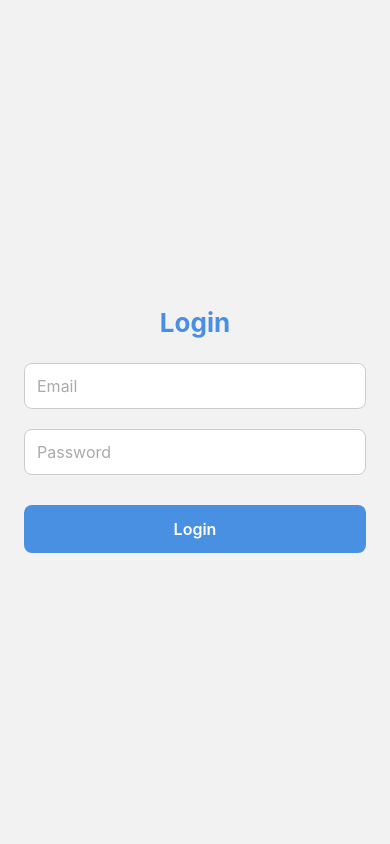
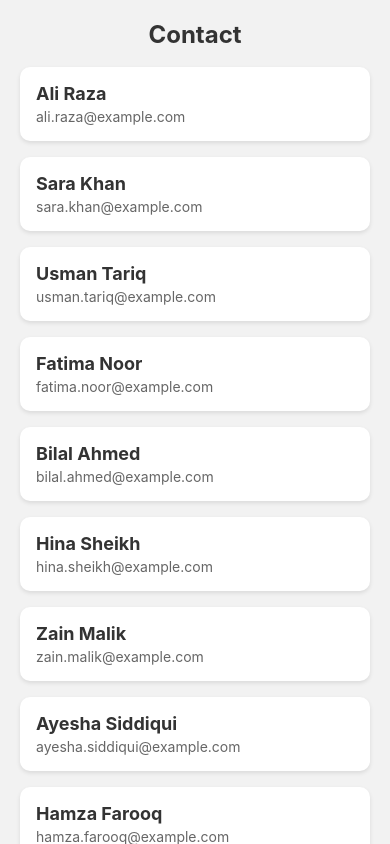
Before and after one commit to TayyabHussain03/react_native_cli_batch2, a React Native app: screen / in a window 390 px wide. Built offline with nearby package versions, Linux system fonts and the light colour scheme.

Commit message:
custom component using flatList

```diff
--- a/App.jsx
+++ b/App.jsx
@@ -9,6 +9,7 @@ import Styling from './src/components/Styling.jsx'
 import FlatListScreen from './src/components/FlatListScreen.jsx'
 import SectionListScreen from './src/components/SectionListScreen.jsx'
 import Login from './src/components/Login.jsx'
+import UserContact from './src/screens/ContactList/UserContact.jsx'
 
 const App = () => {
   return (
@@ -22,7 +23,8 @@ const App = () => {
       {/* <Styling/> */}
       {/* <FlatListScreen/> */}
       {/* <SectionListScreen/> */}
-      <Login />
+      {/* <Login /> */}
+      <UserContact />
     </View>
   )
 }
--- /dev/null
+++ b/src/components/UserList.jsx
@@ -0,0 +1,39 @@
+import React from 'react';
+import { View, Text } from 'react-native';
+import { StyleSheet } from 'react-native';
+
+const UserList = ({ name, email }) => {
+    return (
+        <View style={styles.card}>
+            <Text style={styles.name}>{name}</Text>
+            <Text style={styles.email}>{email}</Text>
+        </View>
+    );
+};
+
+export default UserList;
+
+const styles = StyleSheet.create({
+    card: {
+        backgroundColor: '#fff',
+        padding: 16,
+        marginVertical: 8,
+        marginHorizontal: 20,
+        borderRadius: 10,
+        shadowColor: '#000',
+        shadowOffset: { width: 0, height: 2 },
+        shadowOpacity: 0.1,
+        shadowRadius: 4,
+        elevation: 3,
+    },
+    name: {
+        fontSize: 18,
+        fontWeight: 'bold',
+        color: '#333',
+        marginBottom: 4,
+    },
+    email: {
+        fontSize: 14,
+        color: '#666',
+    },
+})
--- /dev/null
+++ b/src/screens/ContactList/UserContact.jsx
@@ -0,0 +1,24 @@
+import React from 'react';
+import { Text, FlatList } from 'react-native';
+import {users} from './users';
+import UserList from '../../components/UserList';
+import { styles } from './styles';
+
+const UserContact = () => {
+  const renderItem = ({ item }) => (
+    <UserList name={item.name} email={item.email} />
+  );
+
+  return (
+    <FlatList
+      data={users} // ✅ Array of items
+      renderItem={renderItem} // ✅ Function to render each item
+      keyExtractor={(item) => item.id.toString()} // ✅ Unique key
+      contentContainerStyle={styles.listContainer} // ✅ Main list styling
+      showsVerticalScrollIndicator={false} // ✅ Hide scrollbar
+      ListHeaderComponent={<Text style={styles.heading}>Contact</Text>} // ✅ Heading
+    />
+  );
+};
+
+export default UserContact;
--- /dev/null
+++ b/src/screens/ContactList/styles.js
@@ -0,0 +1,16 @@
+import { StyleSheet } from 'react-native';
+
+export const styles = StyleSheet.create({
+  listContainer: {
+    flexGrow: 1,          // ✅ FlatList ko expand karne ke liye
+    backgroundColor: '#f2f2f2',
+    paddingVertical: 20,  // ✅ Top & bottom spacing
+  },
+  heading: {
+    fontSize: 24,
+    fontWeight: 'bold',
+    color: '#333',
+    textAlign: 'center',
+    marginBottom: 10,     // ✅ Space after heading
+  }
+});
--- /dev/null
+++ b/src/screens/ContactList/users.js
@@ -0,0 +1,12 @@
+export const users = [
+    { id: '1', name: 'Ali Raza', email: 'ali.raza@example.com' },
+    { id: '2', name: 'Sara Khan', email: 'sara.khan@example.com' },
+    { id: '3', name: 'Usman Tariq', email: 'usman.tariq@example.com' },
+    { id: '4', name: 'Fatima Noor', email: 'fatima.noor@example.com' },
+    { id: '5', name: 'Bilal Ahmed', email: 'bilal.ahmed@example.com' },
+    { id: '6', name: 'Hina Sheikh', email: 'hina.sheikh@example.com' },
+    { id: '7', name: 'Zain Malik', email: 'zain.malik@example.com' },
+    { id: '8', name: 'Ayesha Siddiqui', email: 'ayesha.siddiqui@example.com' },
+    { id: '9', name: 'Hamza Farooq', email: 'hamza.farooq@example.com' },
+    { id: '10', name: 'Nida Javed', email: 'nida.javed@example.com' }
+];
```
